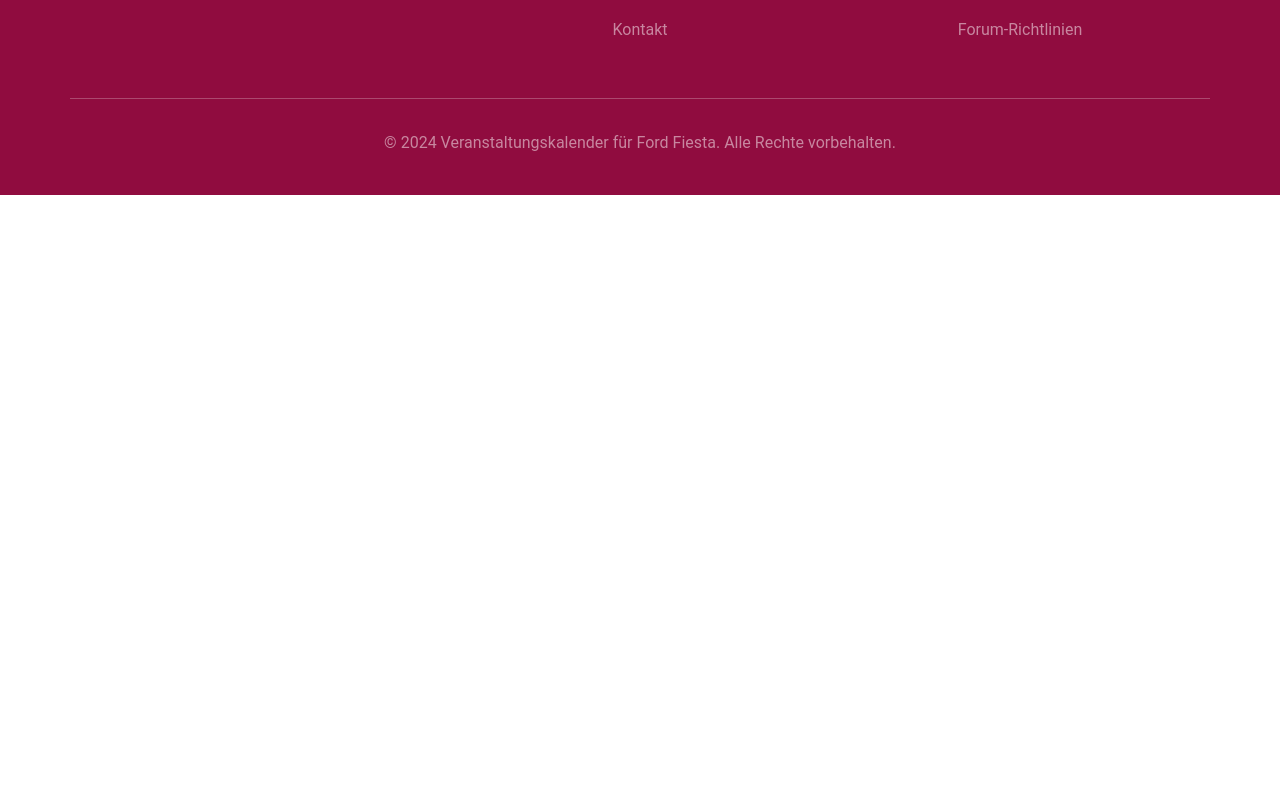
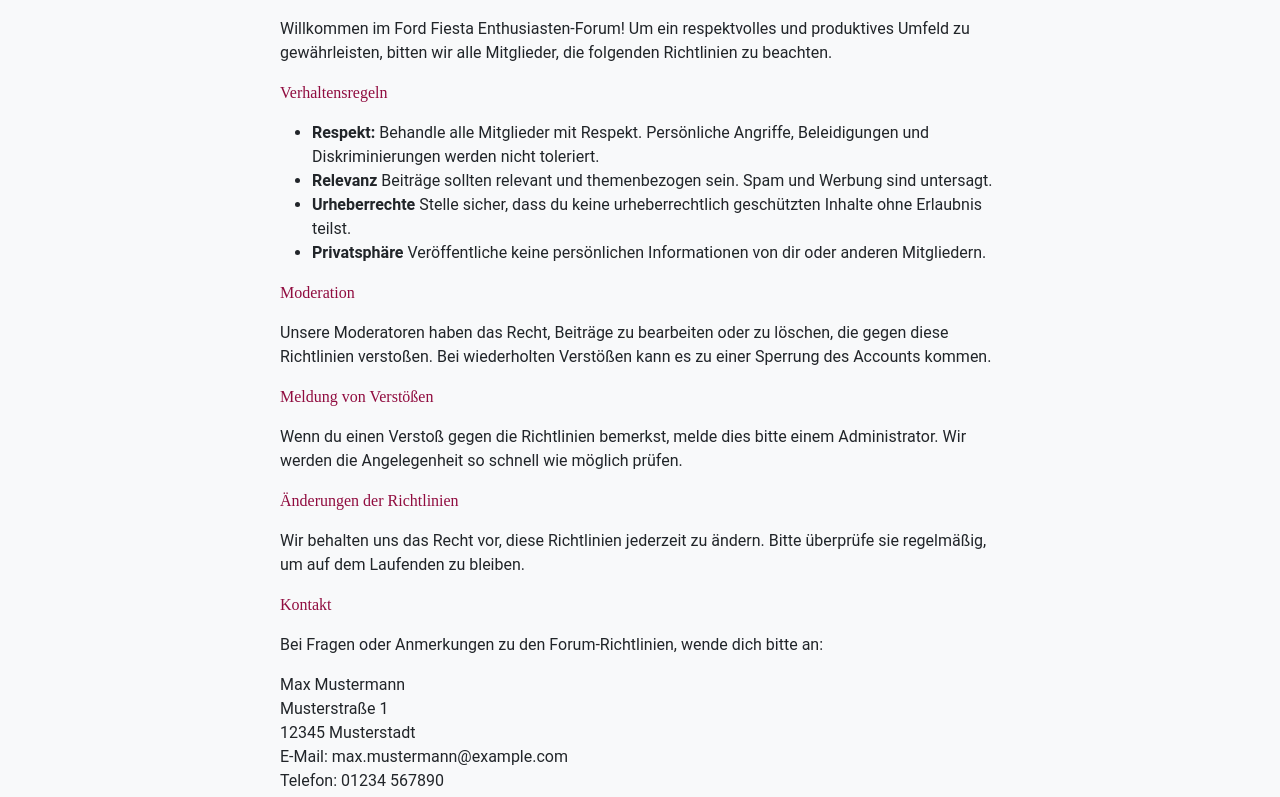
Before and after one commit to akocerke/veranstaltungskalender-f-r-Ford-Fiesta, a React (Create React App) app in the folder app/: page /forumguidelines in a window 1280 px wide. Shown: the part 343-1140 px from the top of the page. Before the commit the page ends 800 px from the top, so only its background shows below. Built offline with nearby package versions, Linux system fonts and the light colour scheme; a web font is replaced by a local one.

Commit message:
Forum-Richtlinien erstellt

```diff
--- a/app/src/App.js
+++ b/app/src/App.js
@@ -1,12 +1,13 @@
 // App.js
-import React from 'react';
-import './styles/App.css';
-import { Container, Row, Col, Card, Button } from 'react-bootstrap';
-import Header from './components/Header';
-import Footer from './components/Footer';
-import { BrowserRouter as Router, Routes, Route } from 'react-router-dom';
-import Imprint from './pages/imprint'; // Importiere die Impressum-Seite
-import Policys from './pages/policys';
+import React from 'react'
+import './styles/App.css'
+import { Container, Row, Col, Card, Button } from 'react-bootstrap'
+import Header from './components/Header'
+import Footer from './components/Footer'
+import { BrowserRouter as Router, Routes, Route } from 'react-router-dom'
+import Imprint from './pages/imprint'
+import Policys from './pages/policys'
+import Forumguidelines from './pages/forumguidelines'
 
 function App() {
   return (
@@ -16,31 +17,57 @@
         <Container className="h-100">
           <Routes>
             {/* Hauptinhalt */}
-            <Route path="/" element={
+            <Route
+              path="/"
+              element={
                 <Row className="justify-content-center mt-5">
                   <Col md={8}>
                     <Card className="text-center mb-5">
                       <Card.Body>
-                      <Card.Title className="headline">Willkommen in der Ford Fiesta Community!</Card.Title>
+                        <Card.Title className="headline">
+                          Willkommen in der Ford Fiesta Community!
+                        </Card.Title>
                         <Card.Text>
-                        Eine spezialisierte Plattform für Besitzer und Enthusiasten des Ford Fiesta (Modelljahr 11/2001–08/2008). Auf unserer Plattform kannst Du:
+                          Eine spezialisierte Plattform für Besitzer und
+                          Enthusiasten des Ford Fiesta (Modelljahr
+                          11/2001–08/2008). Auf unserer Plattform kannst Du:
                         </Card.Text>
                         <ul className="text-start">
-                        <li>Events finden, die speziell für Dein Modell organisiert sind.</li>
-                        <li>Neue Events hinzufügen, um andere Fiesta-Fans einzuladen.</li>
-                        <li>Events bewerten und kommentieren, um Deine Erfahrungen zu teilen.</li>
-                        <li>An Auto-Treffen, Reparatur-Workshops und Ausfahrten teilnehmen.</li>
+                          <li>
+                            Events finden, die speziell für Dein Modell
+                            organisiert sind.
+                          </li>
+                          <li>
+                            Neue Events hinzufügen, um andere Fiesta-Fans
+                            einzuladen.
+                          </li>
+                          <li>
+                            Events bewerten und kommentieren, um Deine
+                            Erfahrungen zu teilen.
+                          </li>
+                          <li>
+                            An Auto-Treffen, Reparatur-Workshops und Ausfahrten
+                            teilnehmen.
+                          </li>
                         </ul>
-                      <Button className='primary mb-3 mt-3' href="/events">Jetzt Events entdecken</Button>
+                        <Button className="primary mb-3 mt-3" href="/events">
+                          Jetzt Events entdecken
+                        </Button>
                       </Card.Body>
                     </Card>
                   </Col>
                 </Row>
-            } />
+              }
+            />
 
             {/* Impressum-Seite */}
             <Route path="/imprint" element={<Imprint />} />
+
+            {/* Datenschutz-Seite */}
             <Route path="/policys" element={<Policys />} />
+
+            {/* Forum-Richtlinien-Seite */}
+            <Route path="/forumguidelines" element={<Forumguidelines />} />
 
             {/* Weitere Routen können hier hinzugefügt werden */}
           </Routes>
@@ -48,7 +75,7 @@
         <Footer />
       </div>
     </Router>
-  );
+  )
 }
 
-export default App;
+export default App
--- a/app/src/components/Footer.js
+++ b/app/src/components/Footer.js
@@ -4,6 +4,7 @@
 import { Link } from 'react-router-dom'
 
 const Footer = () => {
+  const currentYear = new Date().getFullYear();
   return (
     <footer className="text-white py-4">
       <Container>
@@ -39,7 +40,11 @@
               <Nav.Link as={Link} to="/policys" className="text-white-50">
                 Datenschutz
               </Nav.Link>
-              <Nav.Link href="/richtlinien" className="text-white-50">
+              <Nav.Link
+                as={Link}
+                to="forumguidelines"
+                className="text-white-50"
+              >
                 Forum-Richtlinien
               </Nav.Link>
             </Nav>
@@ -48,8 +53,8 @@
         <Row className="mt-5">
           <hr></hr>
           <Col className="text-center text-white-50 mt-3">
-            <p>
-              &copy; 2024 Veranstaltungskalender für Ford Fiesta. Alle Rechte
+          <p>
+              &copy; {currentYear} Veranstaltungskalender für Ford Fiesta. Alle Rechte
               vorbehalten.
             </p>
           </Col>
--- a/app/src/components/Navbar.js
+++ b/app/src/components/Navbar.js
@@ -1,7 +1,7 @@
 // Navbar.js
 import React from 'react'
 import { Navbar, Nav, Container } from 'react-bootstrap'
-import { Link } from 'react-router-dom';
+import { Link } from 'react-router-dom'
 import logo from '../images/logo.png'
 
 const NavigationBar = () => (
--- /dev/null
+++ b/app/src/pages/forumguidelines.js
@@ -0,0 +1,76 @@
+// pages/forumguidelines.js
+import React from 'react'
+import { Container, Row, Col } from 'react-bootstrap'
+
+const ForumGuidelines = () => {
+  return (
+    <Container className="forumguidelines-page mb-5 mt-5">
+      <Row className="justify-content-center">
+        <Col md={8}>
+          <h1 className="headline mb-5">Forum-Richtlinien</h1>
+          <p className="headline2 mt-2">Einleitung</p>
+          <p>
+            Willkommen im Ford Fiesta Enthusiasten-Forum! Um ein respektvolles
+            und produktives Umfeld zu gewährleisten, bitten wir alle Mitglieder,
+            die folgenden Richtlinien zu beachten.
+          </p>
+          <p className="headline2 mt-2">Verhaltensregeln</p>
+          <ul className="text-start">
+            <li>
+              <strong>Respekt:</strong> Behandle alle Mitglieder mit Respekt.
+              Persönliche Angriffe, Beleidigungen und Diskriminierungen werden
+              nicht toleriert.
+            </li>
+            <li>
+              <strong>Relevanz</strong> Beiträge sollten relevant und
+              themenbezogen sein. Spam und Werbung sind untersagt.
+            </li>
+            <li>
+              <strong>Urheberrechte</strong> Stelle sicher, dass du keine
+              urheberrechtlich geschützten Inhalte ohne Erlaubnis teilst.
+            </li>
+            <li>
+              <strong>Privatsphäre</strong> Veröffentliche keine persönlichen
+              Informationen von dir oder anderen Mitgliedern.
+            </li>
+          </ul>
+          <p className="headline2 mt-2">Moderation</p>
+          <p>
+            Unsere Moderatoren haben das Recht, Beiträge zu bearbeiten oder zu
+            löschen, die gegen diese Richtlinien verstoßen. Bei wiederholten
+            Verstößen kann es zu einer Sperrung des Accounts kommen.
+          </p>
+          <p className="headline2 mt-2">Meldung von Verstößen</p>
+          <p>
+            Wenn du einen Verstoß gegen die Richtlinien bemerkst, melde dies
+            bitte einem Administrator. Wir werden die
+            Angelegenheit so schnell wie möglich prüfen.
+          </p>
+          <p className="headline2 mt-2">Änderungen der Richtlinien</p>
+          <p>
+            Wir behalten uns das Recht vor, diese Richtlinien jederzeit zu
+            ändern. Bitte überprüfe sie regelmäßig, um auf dem Laufenden zu
+            bleiben.
+          </p>
+          <p className="headline2 mt-2">Kontakt</p>
+          <p>
+            Bei Fragen oder Anmerkungen zu den Forum-Richtlinien, wende dich
+            bitte an:
+          </p>
+          <p>
+            Max Mustermann
+            <br />
+            Musterstraße 1<br />
+            12345 Musterstadt
+            <br />
+            E-Mail: max.mustermann@example.com
+            <br />
+            Telefon: 01234 567890
+          </p>
+        </Col>
+      </Row>
+    </Container>
+  )
+}
+
+export default ForumGuidelines
--- a/app/src/pages/imprint.js
+++ b/app/src/pages/imprint.js
@@ -1,40 +1,43 @@
 // pages/imprint.js
-import React from 'react';
-import { Container, Row, Col } from 'react-bootstrap';
+import React from 'react'
+import { Container, Row, Col } from 'react-bootstrap'
 
 const Imprint = () => {
   return (
     <Container className="imprint-page mb-5 mt-5">
       <Row className="justify-content-center">
-      <Col md={4}>
-          <h1 className='headline mb-5'>Impressum</h1>
-          <p className='headline2 mt-2'>Angaben gemäß § 5 TMG</p>
+        <Col md={4}>
+          <h1 className="headline mb-5">Impressum</h1>
+          <p className="headline2 mt-2">Angaben gemäß § 5 TMG</p>
           <p>
-            Max Mustermann<br />
+            Max Mustermann
+            <br />
             Musterstraße 1<br />
             12345 Musterstadt
           </p>
-          <p className='headline2 mt-2'>Vertreten durch</p>
+          <p className="headline2 mt-2">Vertreten durch</p>
+          <p>Max Mustermann</p>
+          <p className="headline2 mt-2">Kontakt</p>
           <p>
-            Max Mustermann
-          </p>
-          <p className='headline2 mt-2'>Kontakt</p>
-          <p>
-            Telefon: 01234 567890<br />
+            Telefon: 01234 567890
+            <br />
             E-Mail: max.mustermann@example.com
           </p>
-          <p className='headline2 mt-2'>Umsatzsteuer-ID</p>
+          <p className="headline2 mt-2">Umsatzsteuer-ID</p>
           <p>
-            Umsatzsteuer-Identifikationsnummer gemäß §27 a Umsatzsteuergesetz: DE123456789
+            Umsatzsteuer-Identifikationsnummer gemäß §27 a Umsatzsteuergesetz:
+            DE123456789
           </p>
-          <p className='headline2 mt-2'>Haftungsausschluss</p>
+          <p className="headline2 mt-2">Haftungsausschluss</p>
           <p>
-            Die Inhalte unserer Seiten wurden mit größter Sorgfalt erstellt. Für die Richtigkeit, Vollständigkeit und Aktualität der Inhalte können wir jedoch keine Gewähr übernehmen.
+            Die Inhalte unserer Seiten wurden mit größter Sorgfalt erstellt. Für
+            die Richtigkeit, Vollständigkeit und Aktualität der Inhalte können
+            wir jedoch keine Gewähr übernehmen.
           </p>
         </Col>
       </Row>
     </Container>
-  );
-};
+  )
+}
 
-export default Imprint;
+export default Imprint
```
Also changed, not shown: app/src/pages/policys.js (+42 -17 lines), app/src/styles/App.css (+7 -3 lines), 2 other files (tests, documents, lock files or other folders). Lines whose indentation alone changed are shown as unchanged.
